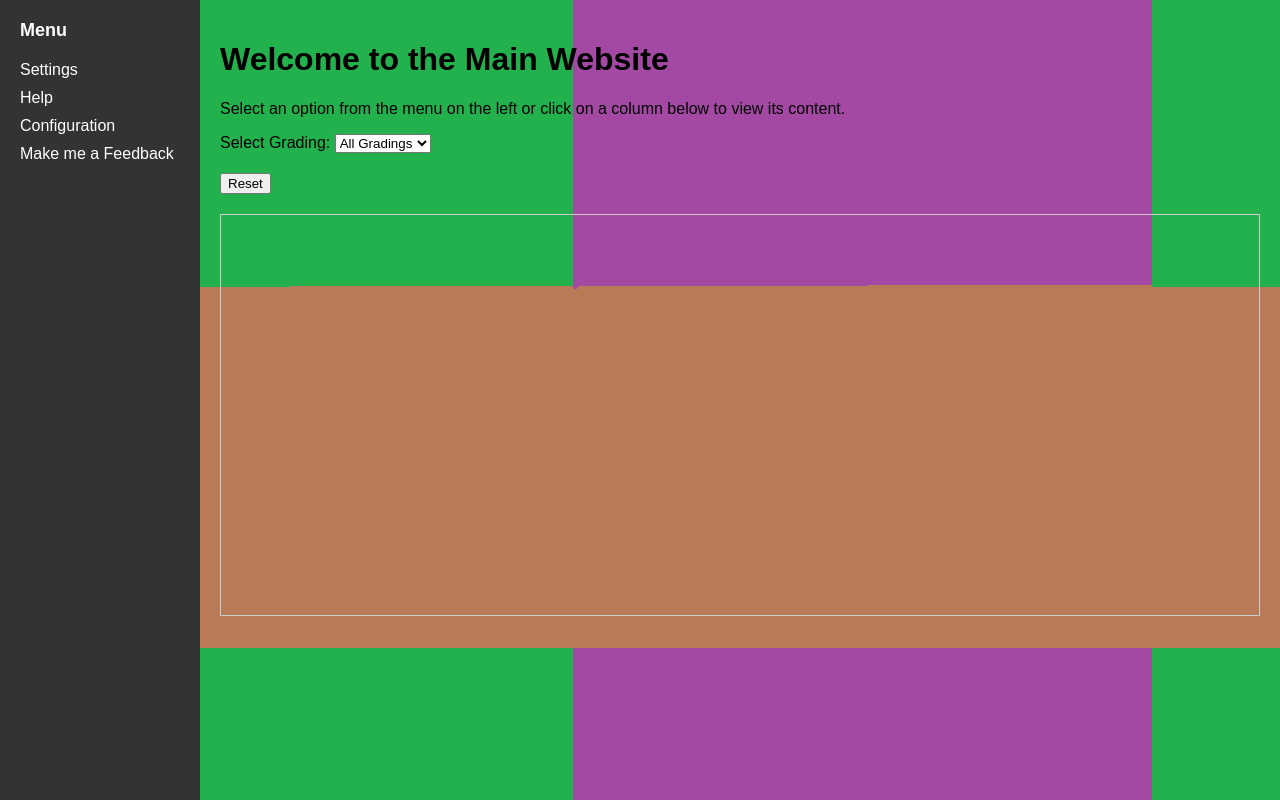
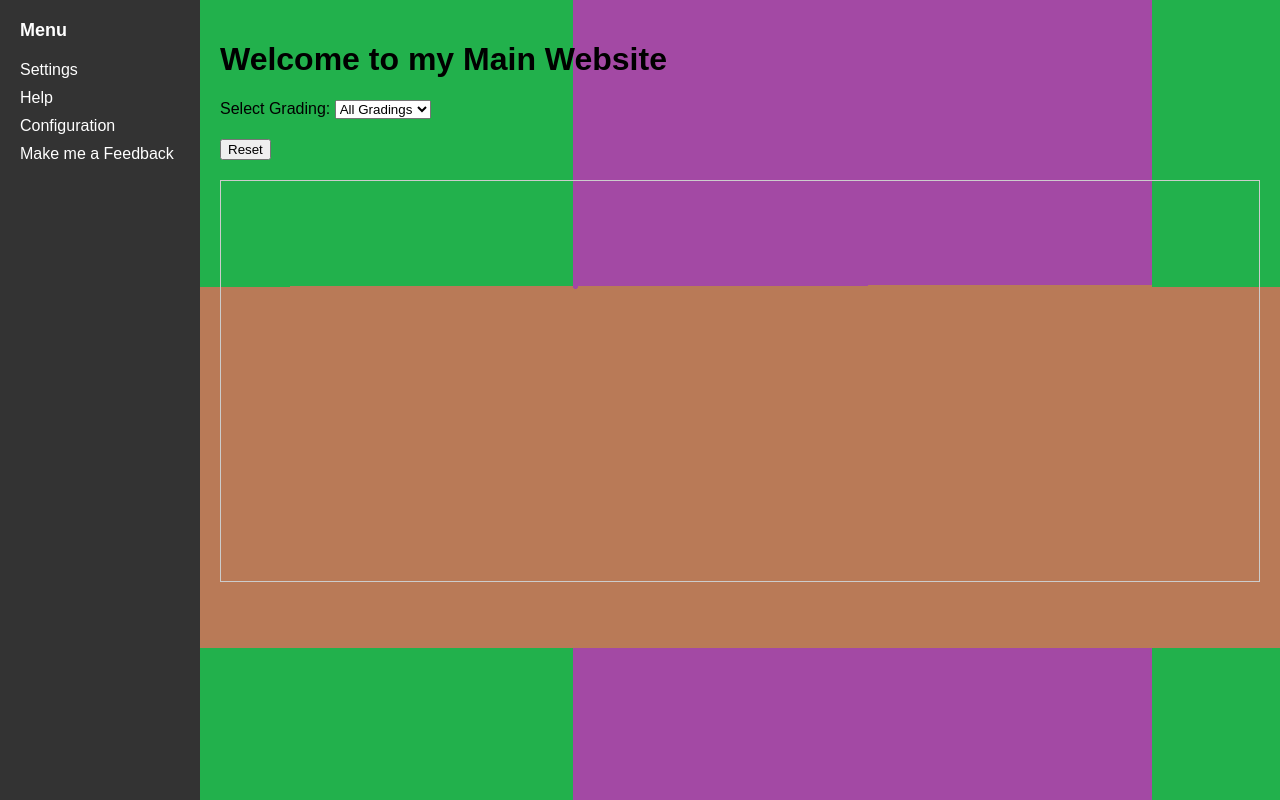
Before and after one commit to Markwebdeving/Markswebdevwebsite, a plain HTML site: page main1.html in a window 1280 px wide. Drawn offline with Linux system fonts and the light colour scheme.

Commit message:
Update main1.html

```diff
--- a/main1.html
+++ b/main1.html
@@ -97,8 +97,7 @@
     </div>
 
     <div class="content">
-        <h1>Welcome to the Main Website</h1>
-        <p>Select an option from the menu on the left or click on a column below to view its content.</p>
+        <h1>Welcome to my Main Website</h1>
 
         <div class="filter">
             <label for="gradingFilter">Select Grading:</label>
```
